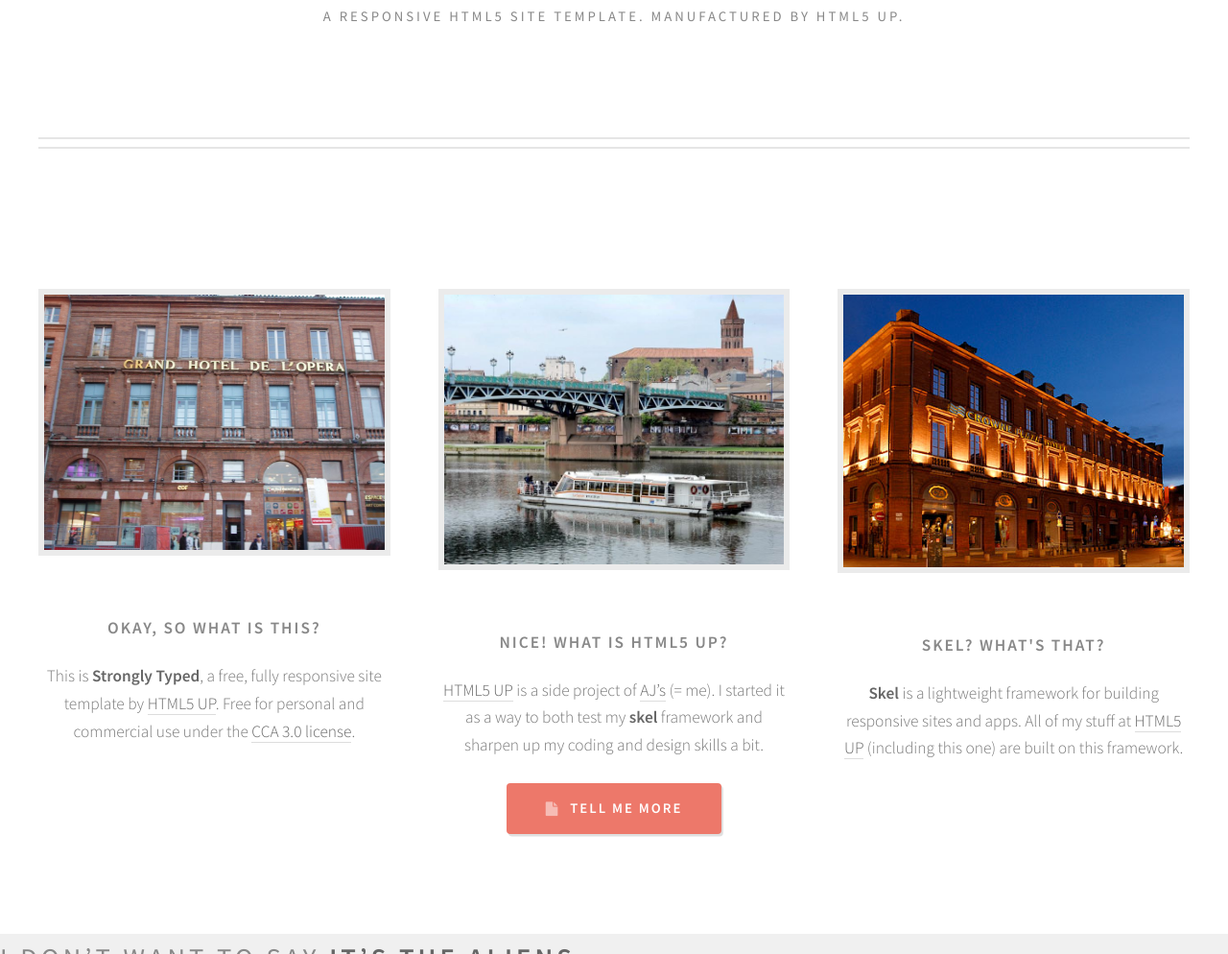
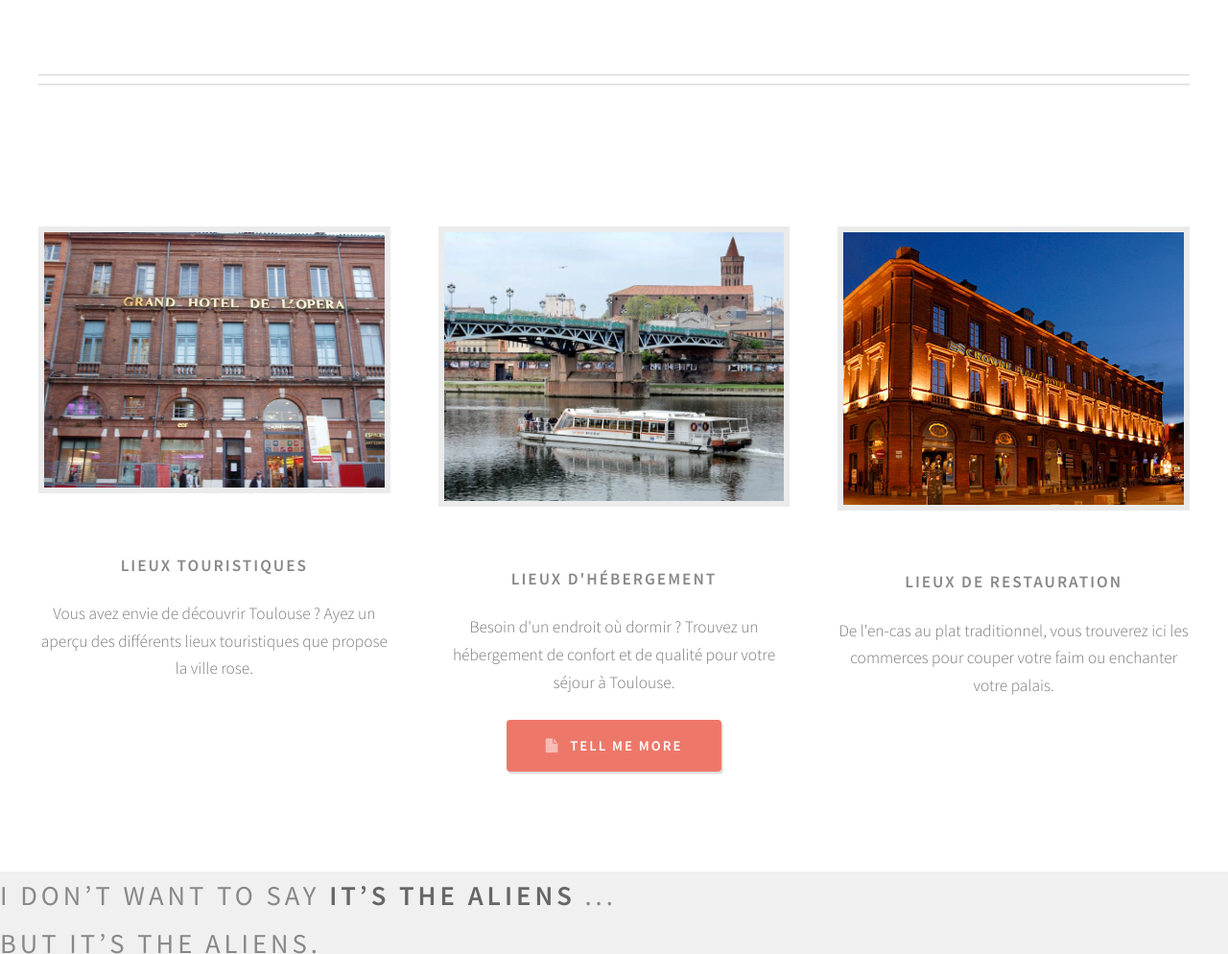
Before and after one commit to Wallart/Guide-Touristique, a plain HTML site: page index.html in a window 1280 px wide. Shown: the part 334-1328 px from the top of the page at 96% size. Drawn offline with Linux system fonts and the light colour scheme.

Commit message:
Modification des features Suppression du "sous-titre"

```diff
--- a/index.html
+++ b/index.html
@@ -26,7 +26,6 @@
 
 					<!-- Logo -->
 						<h1 id="logo"><a href="index.html">Guide touristique de Toulouse</a></h1>
-						<p>A responsive HTML5 site template. Manufactured by HTML5 UP.</p>
 
 					<!-- Nav -->
 						<nav id="nav">
@@ -49,9 +48,9 @@
 										<li><a href="#">Veroeros feugiat</a></li>
 									</ul>
 								</li>-->
-								<li><a class="icon fa-cog" href="OLD/left-sidebar.html"><span>Restaurants</span></a></li>
-								<li><a class="icon fa-retweet" href="OLD/right-sidebar.html"><span>Lieux touristiques</span></a></li>
-								<li><a class="icon fa-sitemap" href="OLD/no-sidebar.html"><span>Activités</span></a></li>
+								<li><a class="icon fa-cog" href="left-sidebar.html"><span>Restaurants</span></a></li>
+								<li><a class="icon fa-retweet" href="right-sidebar.html"><span>Lieux touristiques</span></a></li>
+								<li><a class="icon fa-sitemap" href="no-sidebar.html"><span>Activités</span></a></li>
 							</ul>
 						</nav>
 
@@ -69,13 +68,12 @@
 
 							<!-- Feature -->
 								<section>
-									<a href="#" class="image featured"><img src="images/Grand_Hotel_dOpera.jpg" alt="" /></a>
+									<a href="right-sidebar.html" class="image featured"><img src="images/Grand_Hotel_dOpera.jpg" alt="" /></a>
 									<header>
-										<h3>Okay, so what is this?</h3>
+										<h3>Lieux touristiques</h3>
 									</header>
-									<p>This is <strong>Strongly Typed</strong>, a free, fully responsive site template
-									by <a href="http://html5up.net">HTML5 UP</a>. Free for personal and commercial use under the
-									<a href="http://html5up.net/license">CCA 3.0 license</a>.</p>
+									<p>Vous avez envie de découvrir Toulouse ? Ayez un aperçu des différents lieux touristiques
+                                        que propose la ville rose.</p>
 								</section>
 
 						</div>
@@ -83,13 +81,12 @@
 
 							<!-- Feature -->
 								<section>
-									<a href="#" class="image featured"><img src="images/lieuxTouristique1.jpg" alt="" /></a>
+									<a href="index.html" class="image featured"><img src="images/lieuxTouristique1.jpg" alt="" /></a>
 									<header>
-										<h3>Nice! What is HTML5 UP?</h3>
+										<h3>Lieux d'hébergement</h3>
 									</header>
-									<p><a href="http://html5up.net">HTML5 UP</a> is a side project of <a href="http://n33.co">AJ’s</a> (= me).
-									I started it as a way to both test my <strong>skel</strong> framework and sharpen up my coding
-									and design skills a bit.</p>
+									<p>Besoin d'un endroit où dormir ? Trouvez un hébergement de confort et de qualité pour votre
+                                    séjour à Toulouse.</p>
 								</section>
 
 						</div>
@@ -97,13 +94,12 @@
 
 							<!-- Feature -->
 								<section>
-									<a href="#" class="image featured"><img src="images/Hotel_de_Bordeaux.jpg" alt="" /></a>
+									<a href="left-sidebar.html" class="image featured"><img src="images/Hotel_de_Bordeaux.jpg" alt="" /></a>
 									<header>
-										<h3>Skel? What's that?</h3>
+										<h3>Lieux de restauration</h3>
 									</header>
-									<p><strong>Skel</strong> is a lightweight framework for building responsive
-									sites and apps. All of my stuff at <a href="http://html5up.net">HTML5 UP</a> (including this
-									one) are built on this framework.</p>
+									<p>De l'en-cas au plat traditionnel, vous trouverez ici les commerces pour couper votre faim
+                                    ou enchanter votre palais.</p>
 								</section>
 
 						</div>
@@ -280,9 +276,9 @@
 
 							</div>
 
-					</div>
+					<!--/div>
 				</div>
-			</div>
+			</div-->
 
 		<!-- Footer -->
 			<div id="footer-wrapper">
```
